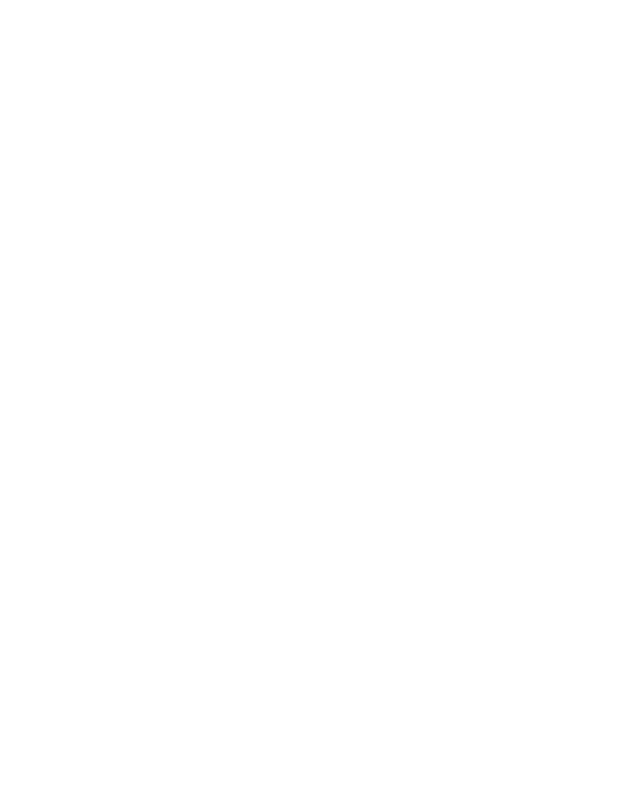
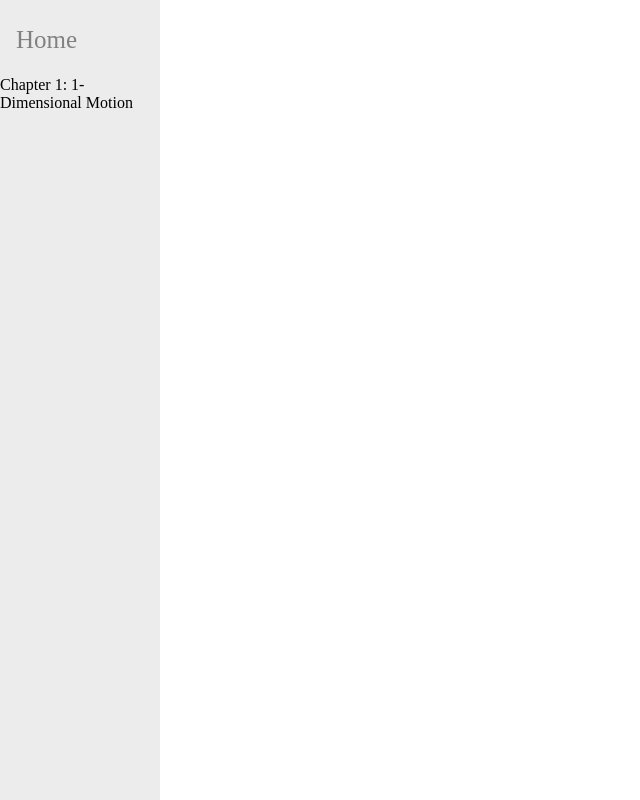
Before and after one commit to HighlandPhysics/highlandphysics.github.io, a plain HTML site: page main.html in a window 1280 px wide. Shown: the whole page, without its empty margins (0-640 px from the left). Drawn offline with Linux system fonts and the light colour scheme.

Commit message:
Update main.html

```diff
--- a/main.html
+++ b/main.html
@@ -1,3 +1,36 @@
 <!DOCTYPE html>
 <html>
+
+  <style>
+
+    .sidenav {
+      height: 100%;
+      width: 160px;
+      position: fixed;
+      z-index: 1;
+      top: 0;
+      left: 0;
+      background-color: #ECECEC;
+      overflow-x: hidden;
+      padding-top: 20px;
+    }
+    .sidenav a {
+      padding: 6px 8px 6px 16px;
+      text-decoration: none;
+      font-size: 25px;
+      color: #818181;
+      display: block;
+    }
+
+    .sidenav a:hover {
+      color: #f1f1f1;
+    }
+
+  </style>
+
+  <div class="sidenav">
+    <a href="https://highlandphysics.github.io/">Home</a>
+
+  <div id="chapter1">
+    <p>Chapter 1: 1-Dimensional Motion</p>
 </html>
```
